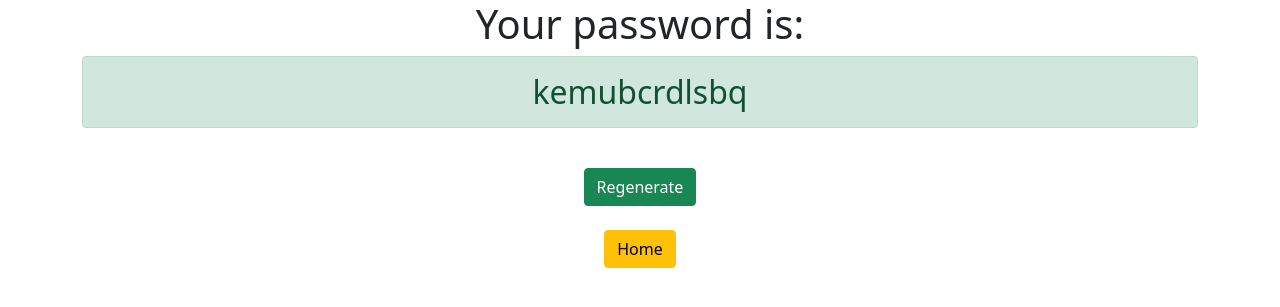
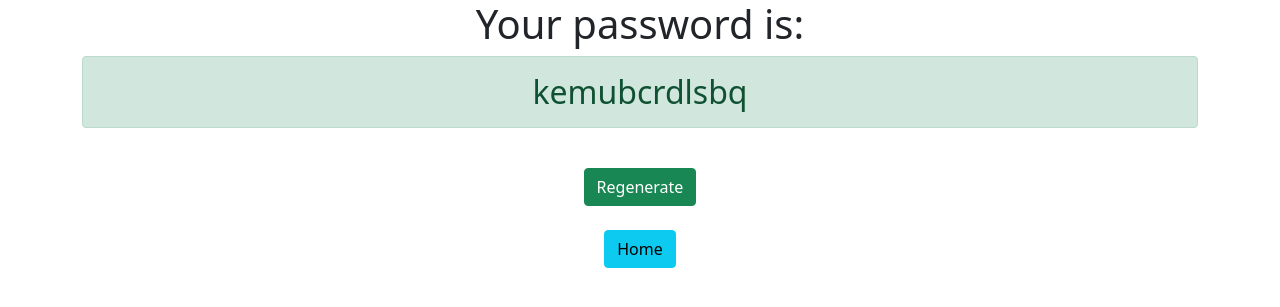
Before and after one commit to stanleykywong/django3-password-generator-project, a Django app: page /password/ in a window 1280 px wide. Shown: the top 307 px of the page. Run offline with Django 3.2, Linux system fonts and the light colour scheme.

Commit message:
I made some tweaks

```diff
--- a/generator/templates/generator/password.html
+++ b/generator/templates/generator/password.html
@@ -10,5 +10,6 @@
   <a href="{% url 'password' %}" class="btn btn-success">Regenerate</a>
   <br>
   <br>
-  <a href="{% url 'home' %}" class="btn btn-warning">Home</a>
+  <!-- <a href="{% url 'home' %}" class="btn btn-warning">Home</a> -->
+  <a href="{% url 'home' %}" class="btn btn-info">Home</a>
 </div>
--- a/password_generator/settings.py
+++ b/password_generator/settings.py
@@ -20,7 +20,7 @@ BASE_DIR = Path(__file__).resolve().parent.parent
 # See https://docs.djangoproject.com/en/3.2/howto/deployment/checklist/
 
 # SECURITY WARNING: keep the secret key used in production secret!
-SECRET_KEY = 'django-insecure-)2nv^^(b$)rtlj7k#ckps7^us2@!au^_x2%-yd*5!qheu5zf5v'
+SECRET_KEY = 'django-insecure-)2nv^^(b$)rtlj7k#ckps7^us2@!au^_x2%-yd*5!qheu5zf5vxyz'
 
 # SECURITY WARNING: don't run with debug turned on in production!
 DEBUG = True
```
